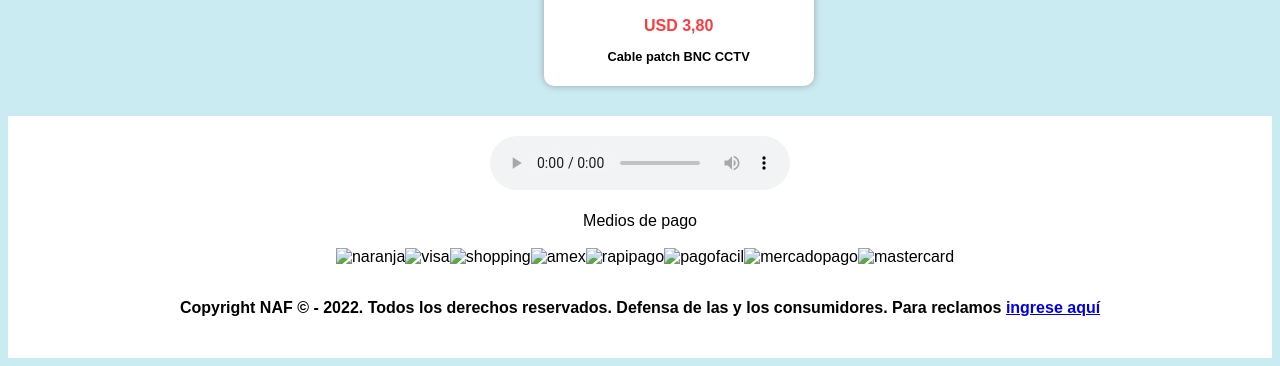
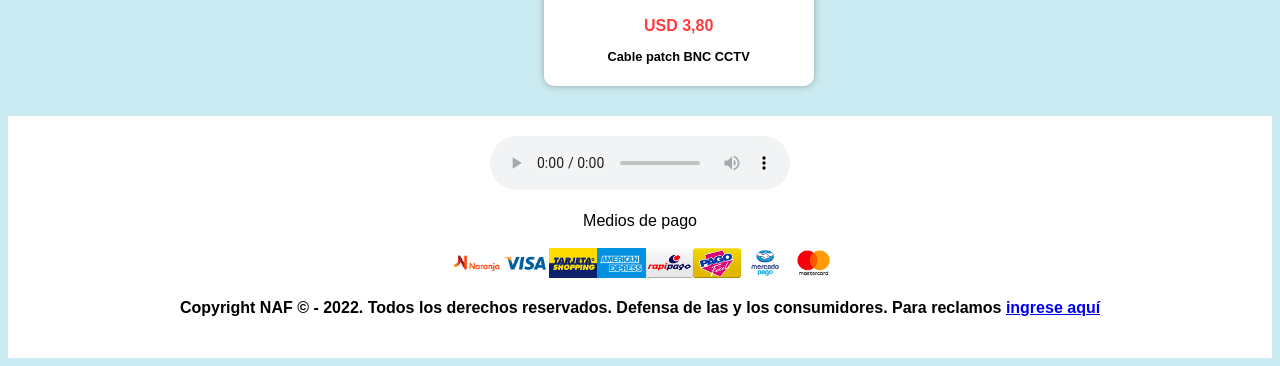
Before and after one commit to francogiannelli/TP-Grupo-15-Codo-a-Codo, a plain HTML site: page Index.html in a window 1280 px wide. Shown: the part 1200-1566 px from the top of the page. Drawn offline with Linux system fonts and the light colour scheme; no server answers.

Commit message:
Add files via upload

```diff
--- a/Index.html
+++ b/Index.html
@@ -5,8 +5,8 @@
     <meta charset="UTF-8">
     <meta http-equiv="X-UA-Compatible" content="IE=edge">
     <meta name="viewport" content="width=device-width, initial-scale=1.0">
-    <title>Document</title>
-    <link rel="icon" href="img/logopng.ico">
+    <title>Codo a Codo</title>
+    <link rel="icon" href="logopng.ico">
     <link rel=StyleSheet href="styleindex.css" type="text/css">
     <script src="https://kit.fontawesome.com/8c155eaf2e.js"
     crossorigin="anonymous"></script>
@@ -47,16 +47,16 @@
 
             <ul class="slider">
                 <li id="slide1">
-                    <img alt foto1 src="img/SEGURIDAD-NUESTRAFORTALEZA.jpg"/>
+                    <img alt foto1 src="SEGURIDAD-NUESTRAFORTALEZA.jpg"/>
                 </li>
                 <li id="slide2">
-                    <img alt foto1 src="img/SLIDER_2020_dahuastore.jpg"/>
+                    <img alt foto1 src="SLIDER_2020_dahuastore.jpg"/>
                 </li>
                 <li id="slide3">
-                    <img alt foto1 src="img/SLIDER_2020_reguvolt2.jpg"/>
+                    <img alt foto1 src="SLIDER_2020_reguvolt2.jpg"/>
                 </li>
                 <li id="slide4">
-                    <img alt foto1 src="img/SLIDER_SEAGATE-2021.jpg"/>
+                    <img alt foto1 src="SLIDER_SEAGATE-2021.jpg"/>
                 </li>
             </ul>
 
@@ -136,14 +136,14 @@
     Medios de pago
     <br><br>
     <div class="contenedor">
-        <img src="img/tarjeta-naranja@2x.png" alt="naranja">
-        <img src="img/visa@2x.png" alt="visa">
-        <img src="img/tarjeta-shopping@2x.png" alt="shopping">
-        <img src="img/amex@2x.png" alt="amex">
-        <img src="img/rapipago@2x.png" alt="rapipago">
-        <img src="img/pagofacil@2x.png" alt="pagofacil">
-        <img src="img/mercadopago@2x.png" alt="mercadopago">
-        <img src="img/mastercard@2x.png" alt="mastercard">
+        <img src="tarjeta-naranja@2x.png" alt="naranja">
+        <img src="visa@2x.png" alt="visa">
+        <img src="tarjeta-shopping@2x.png" alt="shopping">
+        <img src="amex@2x.png" alt="amex">
+        <img src="rapipago@2x.png" alt="rapipago">
+        <img src="pagofacil@2x.png" alt="pagofacil">
+        <img src="mercadopago@2x.png" alt="mercadopago">
+        <img src="mastercard@2x.png" alt="mastercard">
     </div>
 
     <h4>Copyright NAF © - 2022. Todos los derechos reservados. Defensa de las y los consumidores. Para reclamos <a href="https://autogestion.produccion.gob.ar/consumidores">ingrese aquí</a></h4>
```
Also changed, not shown: Contact.html (+2 -1 lines), Product.html (+2 -1 lines), Register.html (+2 -1 lines), amex@2x.png (added), argencard@2x.png (added), banelco@2x.png (added), cabal@2x.png (added), diners@2x.png (added), logo.jpg (added), logopng.ico (added), logopng.png (added), mastercard@2x.png (added), mercadopago@2x.png (added), pagofacil@2x.png (added), 4 more files.
